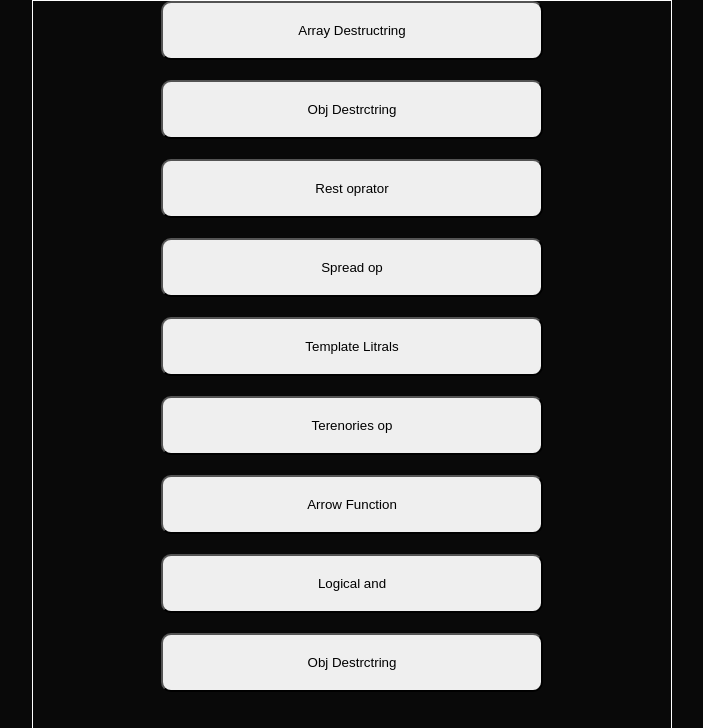
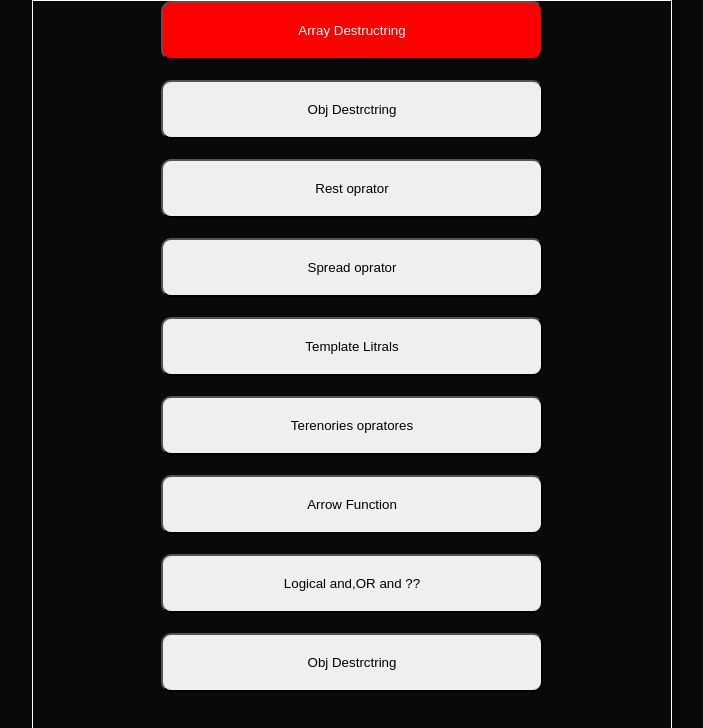
Before and after one commit to DarshanPro123/Practice_code_pro_1, a React (Vite) app: page / in a window 1280 px wide. In both pictures the pointer is over the button "Array Destructring". Shown: the top 728 px of the page, without its empty margins (288-991 px from the left). Built offline with nearby package versions, Linux system fonts and the light colour scheme.

Commit message:
add functionality to : "Make a functions and some logics and css changes "

```diff
--- a/src/App.jsx
+++ b/src/App.jsx
@@ -17,6 +17,7 @@ function App() {
 
     const { name, age, surname } = objj;
 
+    console.log(" destructring");
     console.log(
       `My Name is ${name} , My Age is ${age} and My surname is ${surname} `
     );
@@ -77,7 +78,13 @@ function App() {
       `My name is  ${name} , my age is ${age} , My main hobbie is ${hobbie} , interested in ${intrest}`
     );
   };
-  const getTernories = () => {};
+  const getTernories = () => {
+    const name = prompt("Enter your name");
+    const age = prompt(`hii ${name} , Enter your age `);
+
+    const driveTest = age >= 18 ? `${name} can Drive` : `${name} can't drive`;
+    console.log(driveTest);
+  };
   const getArrow = () => {};
   const getAnd = () => {};
   const getOr = () => {};
@@ -88,11 +95,11 @@ function App() {
         <button onClick={getArray}>Array Destructring</button>
         <button onClick={getObj}>Obj Destrctring</button>
         <button onClick={getRest}>Rest oprator</button>
-        <button onClick={getSpread}>Spread op</button>
+        <button onClick={getSpread}>Spread oprator</button>
         <button onClick={getLitrals}>Template Litrals</button>
-        <button onClick={getTernories}>Terenories op</button>
+        <button onClick={getTernories}>Terenories opratores</button>
         <button onClick={getArrow}>Arrow Function</button>
-        <button onClick={getAnd}>Logical and</button>
+        <button onClick={getAnd}>Logical and,OR and ??</button>
         <button onClick={getOr}>Obj Destrctring</button>
       </div>
       {/* <div className="container">
--- a/src/index.css
+++ b/src/index.css
@@ -61,4 +61,42 @@ h4 {
   width: 60%;
   padding: 20px;
   border-radius: 10px;
+  cursor: pointer;
 }
+
+.buttons button:nth-child(1):hover {
+  background-color: red;
+  color: white;
+}
+.buttons button:nth-child(2):hover {
+  background-color: rgb(104, 247, 21);
+  color: rgb(0, 0, 0);
+}
+.buttons button:nth-child(3):hover {
+  background-color: rgb(21, 68, 130);
+  color: white;
+}
+.buttons button:nth-child(4):hover {
+  background-color: rgb(228, 26, 247);
+  color: rgb(0, 0, 0);
+}
+.buttons button:nth-child(5):hover {
+  background-color: rgb(184, 9, 9);
+  color: white;
+}
+.buttons button:nth-child(6):hover {
+  background-color: rgb(243, 158, 31);
+  color: rgb(0, 0, 0);
+}
+.buttons button:nth-child(7):hover {
+  background-color: rgb(224, 250, 26);
+  color: rgb(0, 0, 0);
+}
+.buttons button:nth-child(8):hover {
+  background-color: red;
+  color: white;
+}
+.buttons button:nth-child(9):hover {
+  background-color: red;
+  color: white;
+}
```
